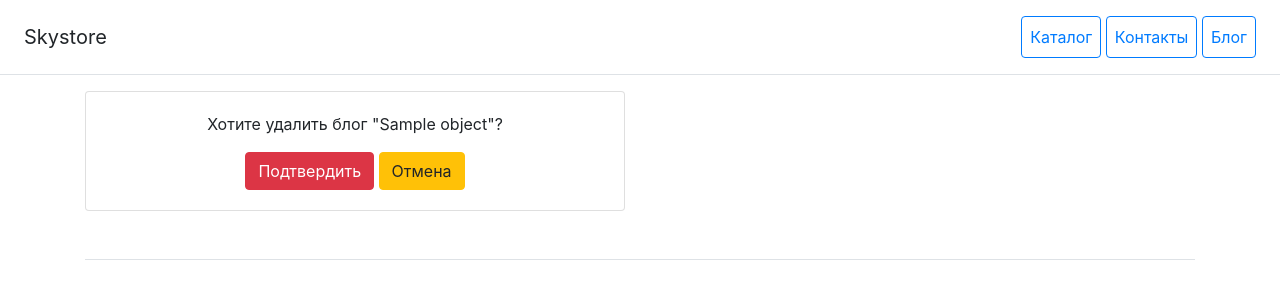
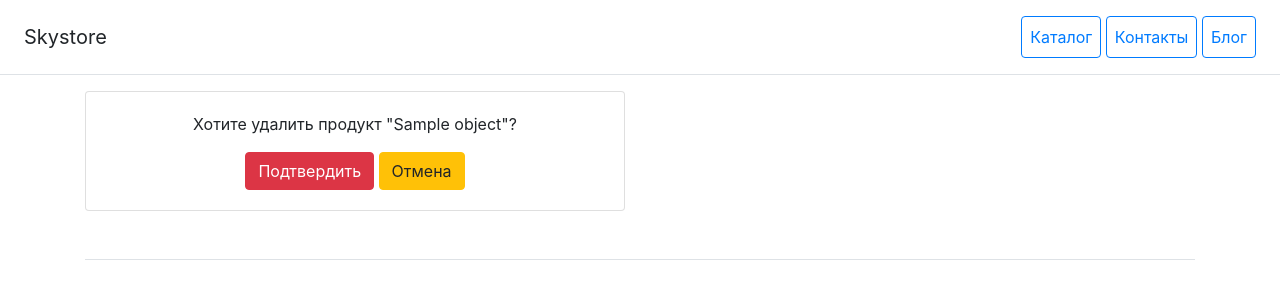
Before and after one commit to klepininalex/django_project, a Django app: template catalog/templates/catalog/blog_confirm_delete.html in a window 1280 px wide. Shown: the top 307 px of the page. Run offline with Django 4.2, Linux system fonts and the light colour scheme; the template is opened without the code that fills it: most values are stand-ins (such as "Sample title", 1, 10 or a date in 2020); data that the repository does not hold is empty; some libraries are stand-ins or nearby versions.

Commit message:
added product confirm delete template

```diff
--- a/catalog/templates/catalog/blog_confirm_delete.html
+++ b/catalog/templates/catalog/blog_confirm_delete.html
@@ -7,9 +7,9 @@
                 <div class="card-body">
                     <form method="post">
                         {% csrf_token %}
-                        <p>Хотите удалить блог "{{ object.title }}"?</p>
+                        <p>Хотите удалить продукт "{{ object.product_name }}"?</p>
                         <button type="submit" class="btn btn-danger">Подтвердить</button>
-                        <a href="{% url 'catalog:blog' %}" class="btn btn-warning">Отмена</a>
+                        <a href="{% url 'catalog:product' %}" class="btn btn-warning">Отмена</a>
                     </form>
                 </div>
             </div>
```
